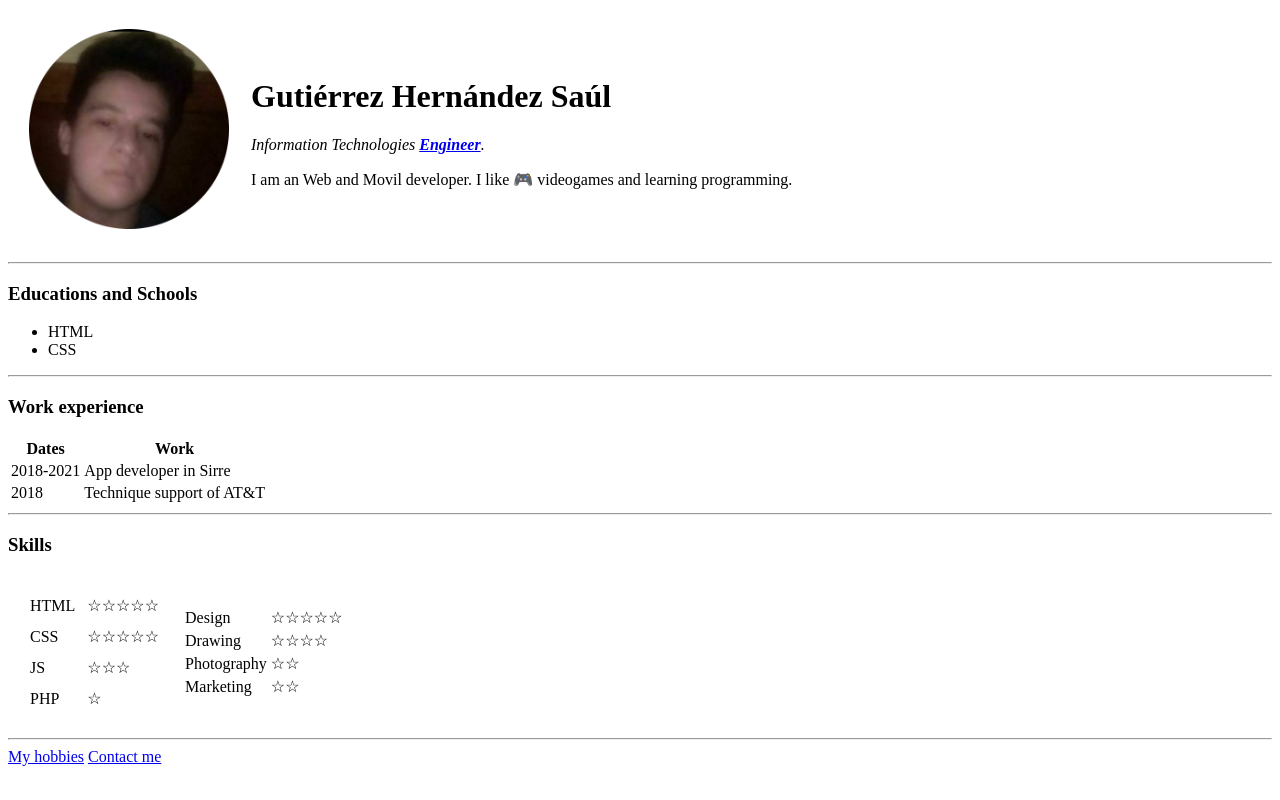
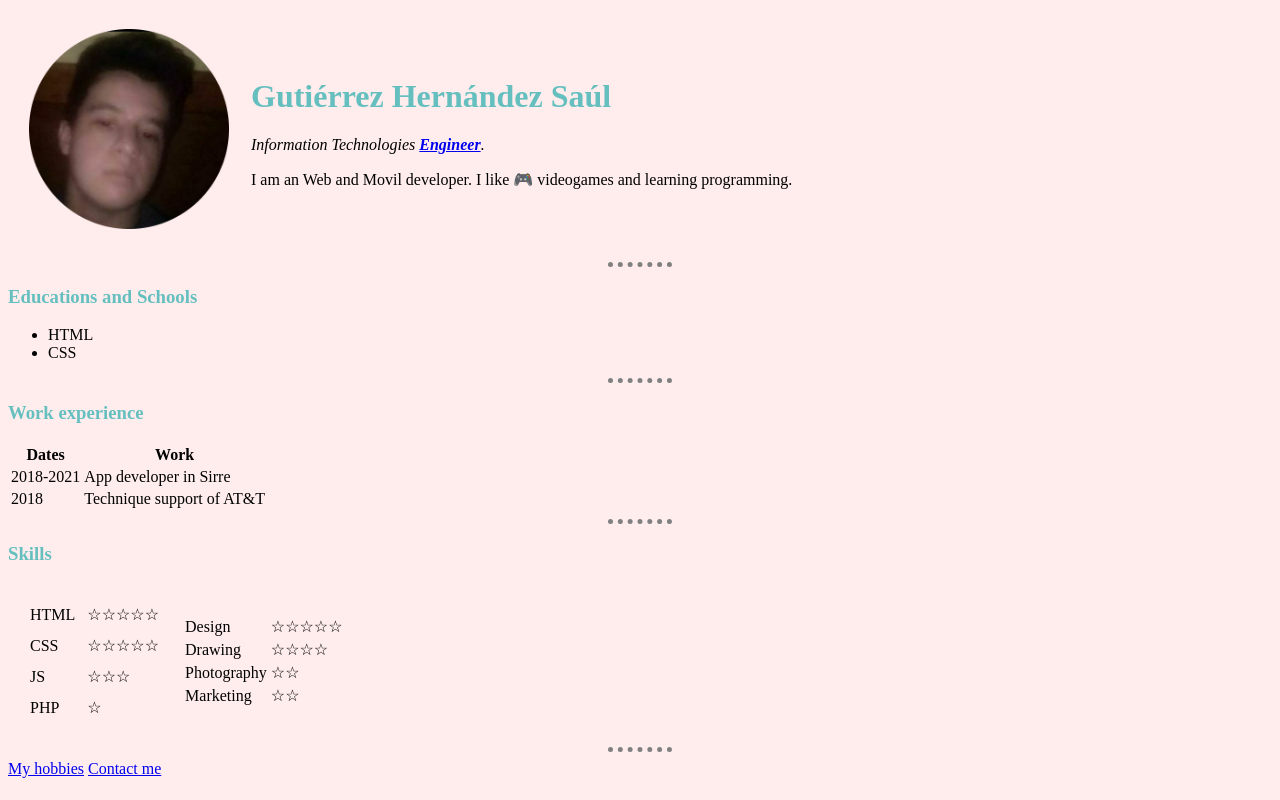
Before and after one commit to IngSaul21/cv, a plain HTML site: page index.html in a window 1280 px wide. Drawn offline with Linux system fonts and the light colour scheme.

Commit message:
Version290921

```diff
--- /dev/null
+++ b/css/styles.css
@@ -0,0 +1,15 @@
+body {
+  background-color: #FFEDED;
+}
+
+hr {
+  border-style: none;
+  border-top-style: dotted;
+  border-color: grey;
+  border-width: 5px;
+  width: 5%;
+}
+
+h1, h3 {
+  color: #66BFBF;
+}
--- a/index.html
+++ b/index.html
@@ -4,15 +4,15 @@
 <head>
   <meta charset="utf-8">
   <title>😎 Saul's Personal Site</title>
+  <link rel="stylesheet" href="css/styles.css">
 </head>
 
 <body>
-
   <table cellspacing="20">
     <tr>
       <td>
         <!-- <img src="https://scontent.fdgo1-1.fna.fbcdn.net/v/t1.6435-9/106581073_2578714139111610_8985880341129303209_n.jpg?_nc_cat=102&ccb=1-5&_nc_sid=09cbfe&_nc_eui2=AeG14KnppujyTeC0sQyobaIXkvJU2ZmQitGS8lTZmZCK0ReR5a60zg9Lb6WZR-pcseiFV7whbpYzkW8O8brkqZxJ&_nc_ohc=pnuATuLXJLkAX88Fj7f&tn=U2xy5-oZU5nlB2rB&_nc_ht=scontent.fdgo1-1.fna&oh=cab3c7eff6832b99e9ea9d036d1c2ac0&oe=6162016C" width="400px" alt="Saul profile picture"> -->
-        <img src="img/me-circle.png" alt="Saul profile picture" width="200">
+        <img src="img/me-circle.png" alt="Saul profile picture" width="200" height="200">
       </td>
       <td>
         <h1>Gutiérrez Hernández Saúl</h1>
```
Also changed, not shown: Challenge.html (added, +22 -0 lines), contact.html (+1 -0 lines), hobbies.html (+2 -0 lines).
